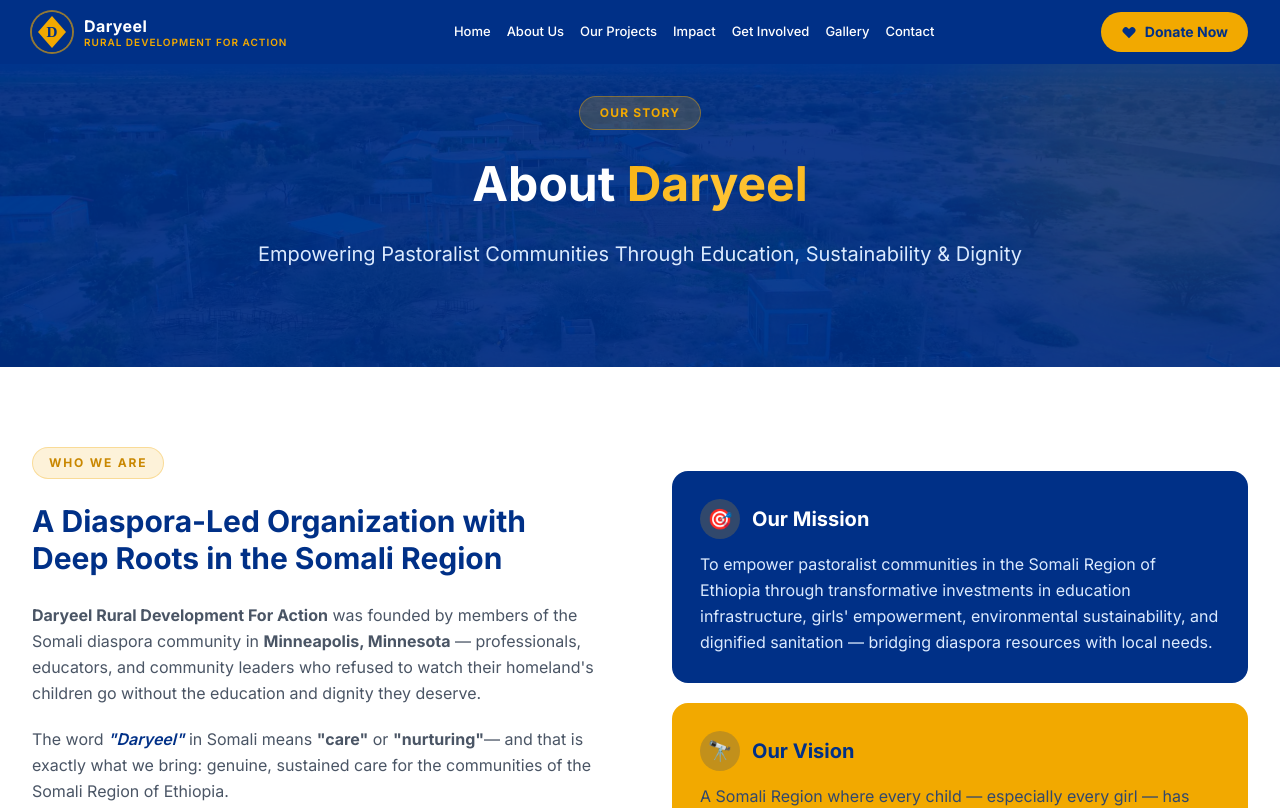
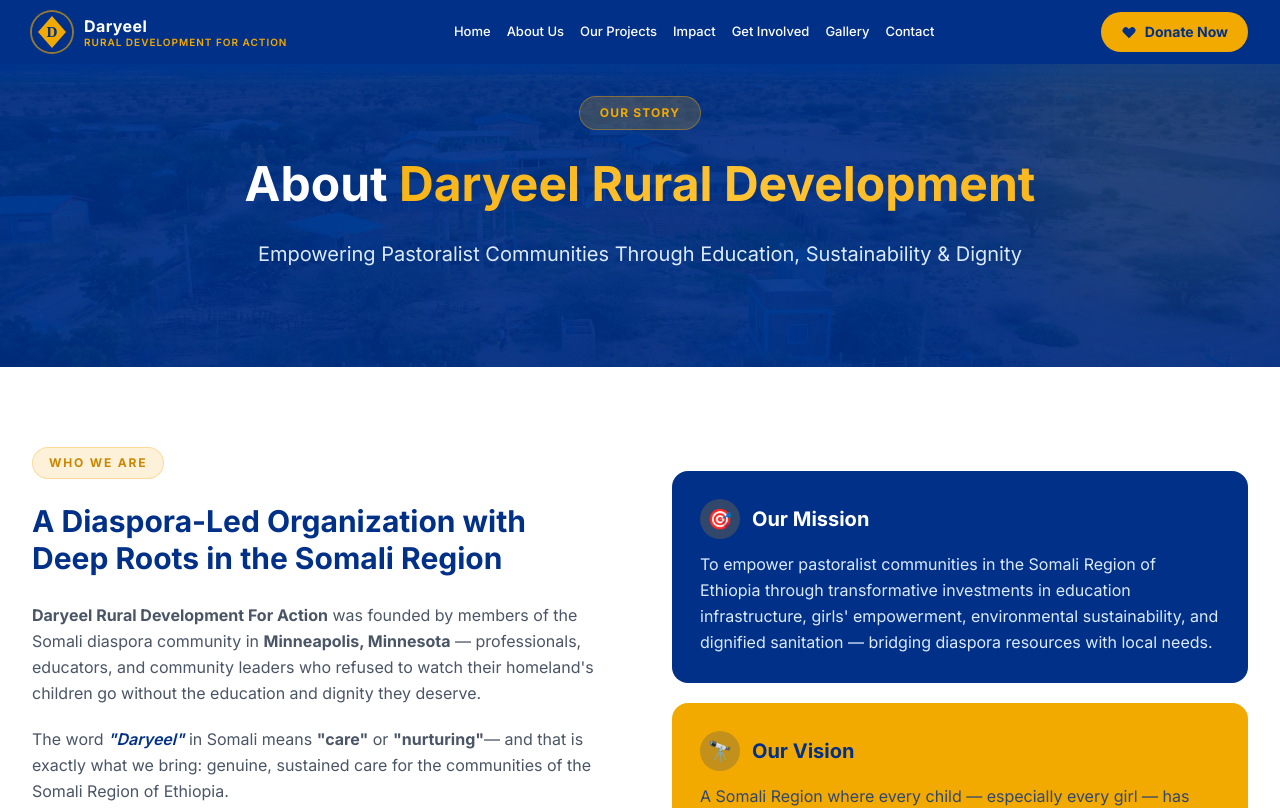
Before and after one commit to Hamze-Aj/daryeel-rural, a Next.js app: page /about in a window 1280 px wide. Shown: the top 808 px of the page. Built offline with nearby package versions, Linux system fonts and the light colour scheme.

Commit message:
just changed one line of text

```diff
--- a/src/app/about/page.tsx
+++ b/src/app/about/page.tsx
@@ -79,7 +79,7 @@ export default function AboutPage() {
           </span>
           <h1 className="text-4xl sm:text-5xl font-bold text-white mb-6 leading-tight">
             About{" "}
-            <span className="gradient-text-gold">Daryeel</span>
+            <span className="gradient-text-gold">Daryeel Rural Development</span>
           </h1>
           <p className="text-blue-100 text-xl max-w-3xl mx-auto leading-relaxed">
             Empowering Pastoralist Communities Through Education, Sustainability &amp; Dignity
```
